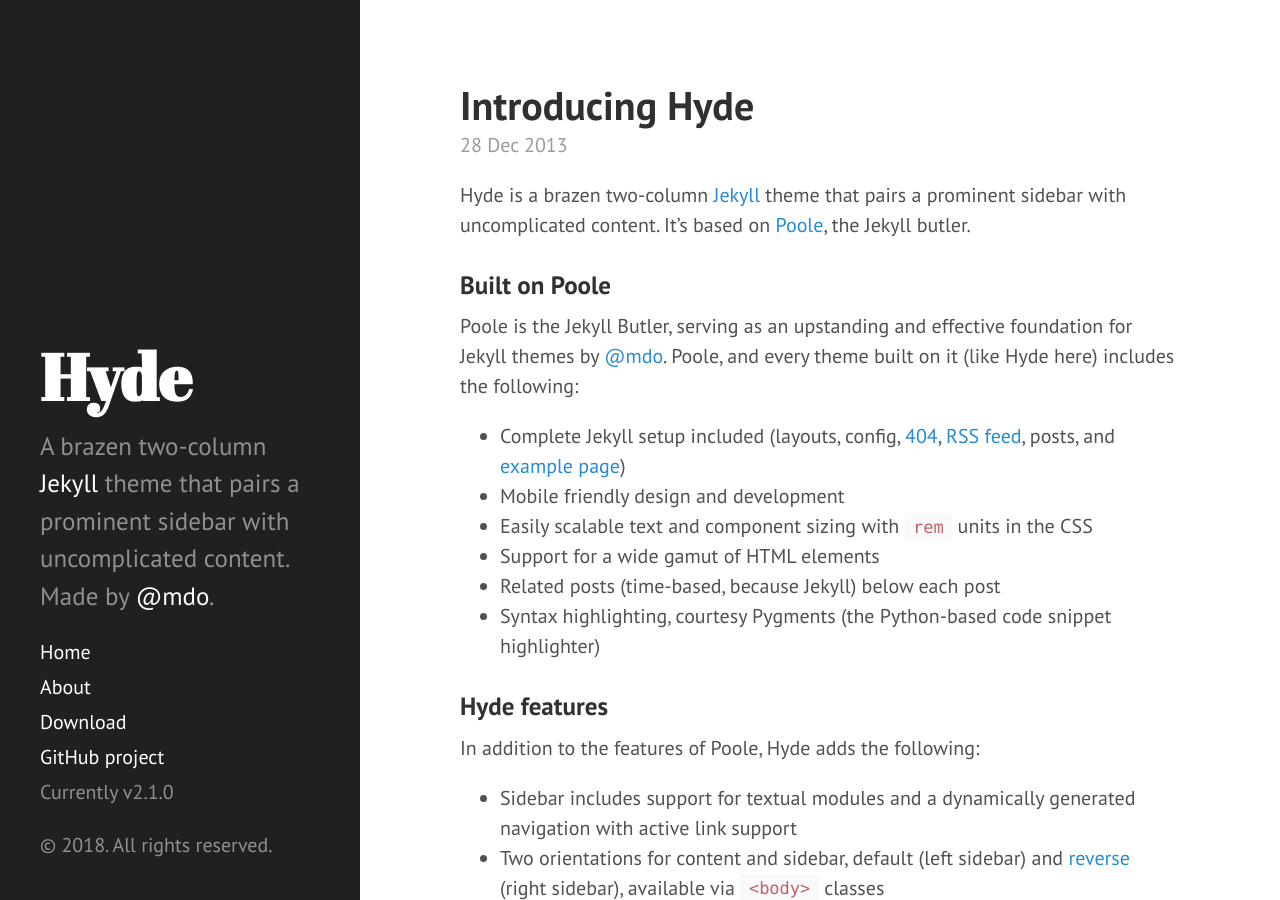
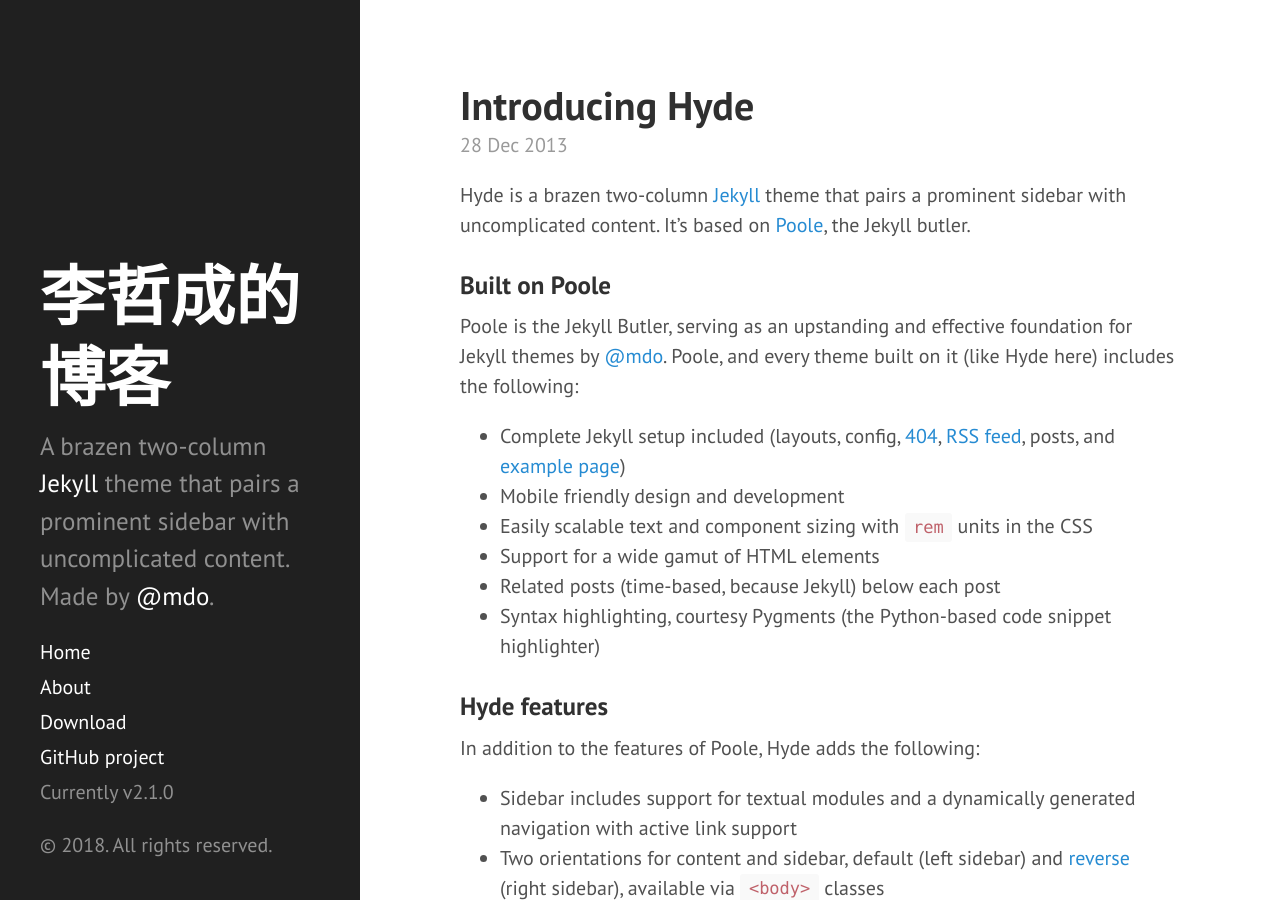
Before and after one commit to BearL222/BearL222.github.io, a Jekyll site: the page built from index.html, in a window 1280 px wide and 900 px high. Built offline with Jekyll 4.4.1, drawn with Linux system fonts in a browser that asks for light colours; Markdown is read by kramdown in place of the engine named in the settings; the list of posts is cut into pages by our own code.

Commit message:
update personal info

```diff
--- a/_config.yml
+++ b/_config.yml
@@ -6,15 +6,15 @@
 permalink:        pretty
 
 # Setup
-title:            Hyde
+title:            李哲成的博客
 tagline:          'A Jekyll theme'
 description:      'A brazen two-column <a href="http://jekyllrb.com" target="_blank">Jekyll</a> theme that pairs a prominent sidebar with uncomplicated content. Made by <a href="https://twitter.com/mdo" target="_blank">@mdo</a>.'
 url:              http://hyde.getpoole.com
 baseurl:          /
 
 author:
-  name:           'Mark Otto'
-  url:            https://twitter.com/mdo
+  name:           '李哲成'
+  url:            https://www.weibo.com/1146436863/profile?rightmod=1&wvr=6&mod=personinfo
 
 paginate:         5
 
@@ -22,4 +22,4 @@
 version:          2.1.0
 
 github:
-  repo:           https://github.com/poole/hyde
+  repo:           https://github.com/BearL222/BearL222.github.io
```
